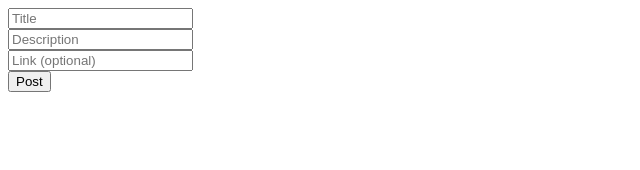
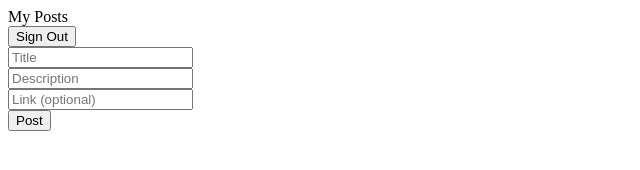
Before and after one commit to DonnaAnnIssac/dialogue-js, a website: page static/myFeed.html in a window 1280 px wide. Shown: the whole page, without its empty margins (0-640 px from the left). Drawn offline with Linux system fonts and the light colour scheme; no server answers.

Commit message:
Add signout button

```diff
--- a/static/myFeed.html
+++ b/static/myFeed.html
@@ -4,6 +4,13 @@
     </head>
     <body>
         <div id="parent">
+            <div>
+                <div id="myPosts">My Posts</div>
+                <div>
+                    <button id="signout">Sign Out</button>
+                </div>
+            </div>
+            <div>
                 <div id="createPost">
                     <div id="titleBox">
                         <input type="text" id="title" placeholder="Title" onfocus = "this.placeholder = ''" onblur = "this.placeholder = 'Title'" required>
@@ -20,6 +27,7 @@
                 </div>
                 <div id="allPosts"></div>
             </div>
+        </div>
         <script src='./src/myFeed.js' type="text/javascript"></script>
     </body>
 </html>
```
Lines whose indentation alone changed are shown as unchanged.
